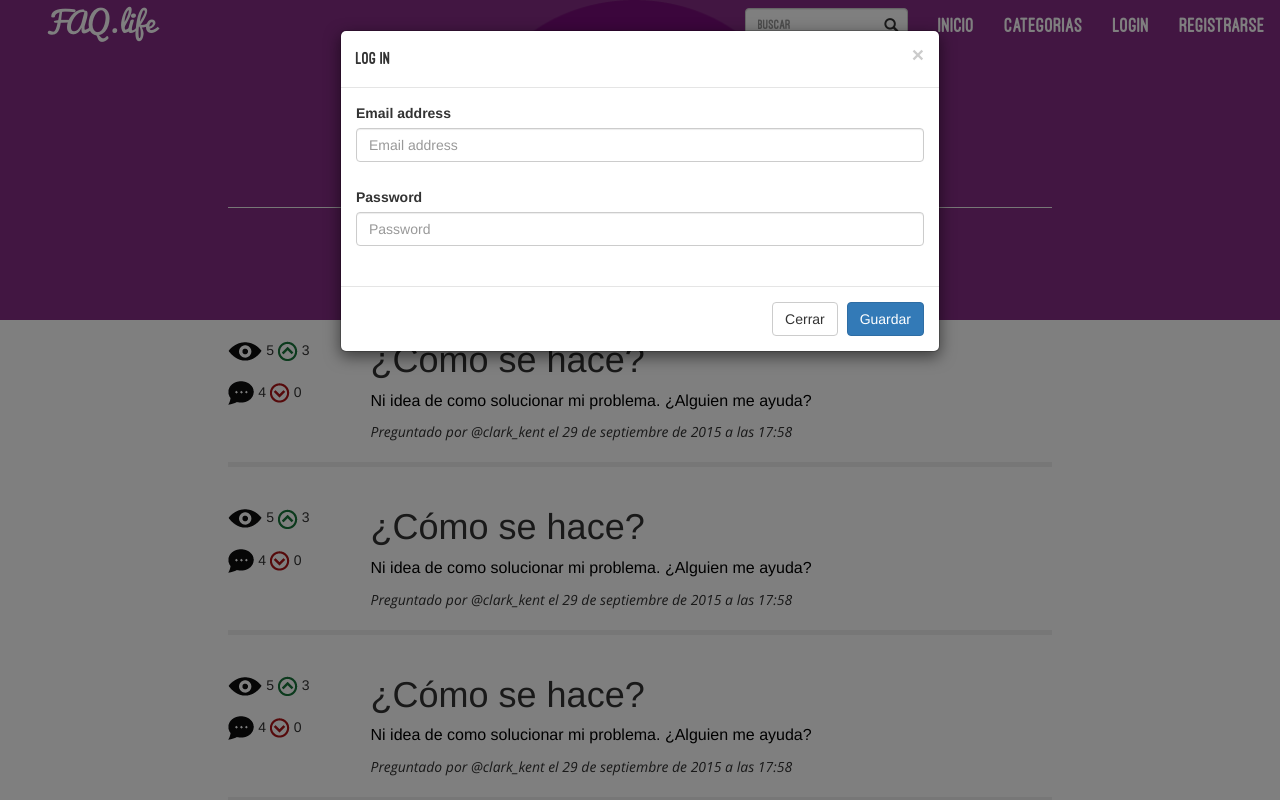
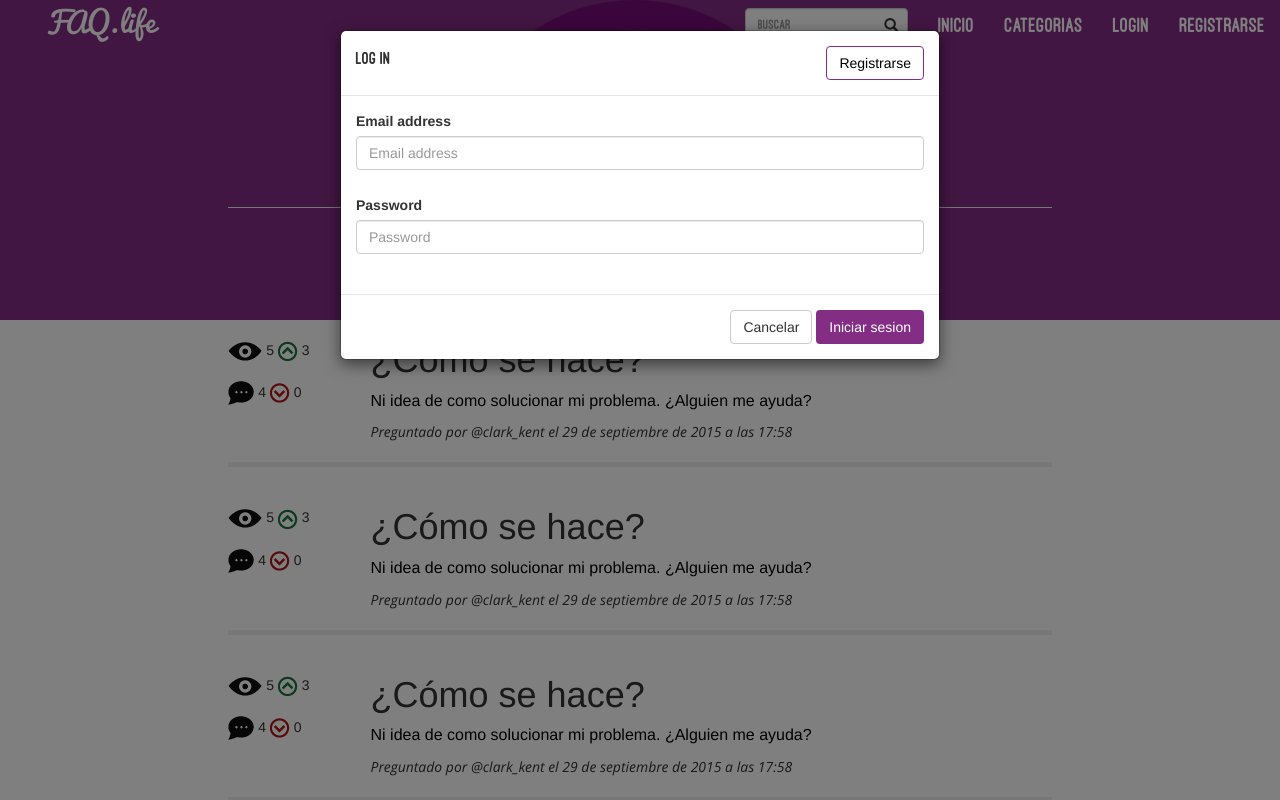
Before and after one commit to asblanco/FAQ.life, a PHP site: page / in a window 1280 px wide, after a click on "LOGIN". Run offline with PHP 8.4, Linux system fonts and the light colour scheme; some libraries are stand-ins or nearby versions.

Commit message:
Register button
Añadido el boton de registrarse dentro de la pagina modal de logearse.
Queda por eliminar de la barra de navegación la pestaña de registro.

```diff
--- a/css/main.css
+++ b/css/main.css
@@ -58,6 +58,46 @@ p {
     border-width: thick;
 }
 
+.btn-login {                    /*Changed Bootstrap button*/
+    display: inline-block;
+    background-color: #842d85;
+    color: white;
+    padding: 6px 12px;
+    margin-bottom: 0;
+    font-size: 14px;
+    font-weight: 400;
+    line-height: 1.42857143;
+    text-align: center;
+    white-space: nowrap;
+    vertical-align: middle;
+    touch-action: manipulation;
+    cursor: pointer;
+    border: 1px solid transparent;
+    border-radius: 4px;
+}
+
+.btn-login:hover {
+    background-color: #840085;
+    color: white;
+}
+
+.btn-login:active {
+    background-color: #511c52;
+    color: white;
+}
+
+.btn-register {
+    float: right;
+    background-color: white;
+    color: black;
+    border-color: #842d85;
+}
+
+.btn-register:hover {
+    background-color: #842d85;
+    color: white;
+}
+
 
 /*INDEX PAGE*/
 .head-index {
--- a/index.html
+++ b/index.html
@@ -150,7 +150,8 @@
           <div class="modal-dialog" role="document">
             <div class="modal-content">
               <div class="modal-header">
-                <button type="button" class="close" data-dismiss="modal" aria-label="Close"><span aria-hidden="true">&times;</span></button>
+                <button type="submit" class="btn btn-register">Registrarse</button>
+<!--                <button type="button" class="close" data-dismiss="modal" aria-label="Close"><span aria-hidden="true">&times;</span></button>-->
                 <h4 class="modal-title osSansFont" id="myModalLabel">Log in</h4>
               </div>
 
@@ -175,8 +176,8 @@
               </div>
 
               <div class="modal-footer">
-                <button type="button" class="btn btn-default" data-dismiss="modal">Cerrar</button>
-                <button type="submit" class="btn btn-primary">Guardar</button>
+                <button type="button" class="btn btn-default" data-dismiss="modal">Cancelar</button>
+                <button type="submit" class="btn-login">Iniciar sesion</button>
               </div>
             </div>
           </div>
@@ -187,7 +188,7 @@
     <!-- Footer -->
     <footer class="col-xs-12 col-sm-12 col-md-12">
         <hr class="small">
-        <p class="autores">Copyright &copy; FAQ.life 2015 - Borxa Mendez Candeias & Andrea Sanchez Blanco</p>
+        <p class="autores">Copyright &copy; FAQ.life 2015 - Borxa Mendez Candeias &amp; Andrea Sanchez Blanco</p>
     </footer>
 
     <!-- jQuery (necessary for Bootstrap's JavaScript plugins) -->
```
